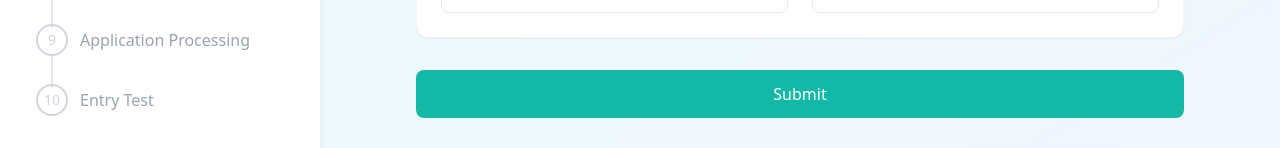
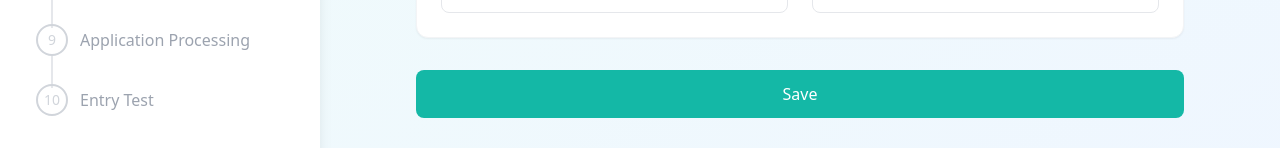
Before and after one commit to alihasnain92/fronty, a Next.js app: page /enroll in a window 1280 px wide. Both pictures are taken after a click on the button "Start New Application". Shown: the part 544-692 px from the top of the page. Built offline with nearby package versions, Linux system fonts and the light colour scheme.

Commit message:
myintegration stashed

```diff
--- a/src/components/ui/forms/StudentInfoForm.js
+++ b/src/components/ui/forms/StudentInfoForm.js
@@ -744,7 +744,7 @@ const StudentInfoForm = ({ formData = {}, onChange, onValidation }) => {
         className="w-full mt-6 p-3 bg-teal-500 text-white rounded-lg hover:bg-teal-600 transition-all duration-300"
         disabled={isSubmitting}
       >
-        {isSubmitting ? "Submitting..." : "Submit"}
+        {isSubmitting ? "Saving..." : "Save"}
       </button>
     </div>
   );
```
